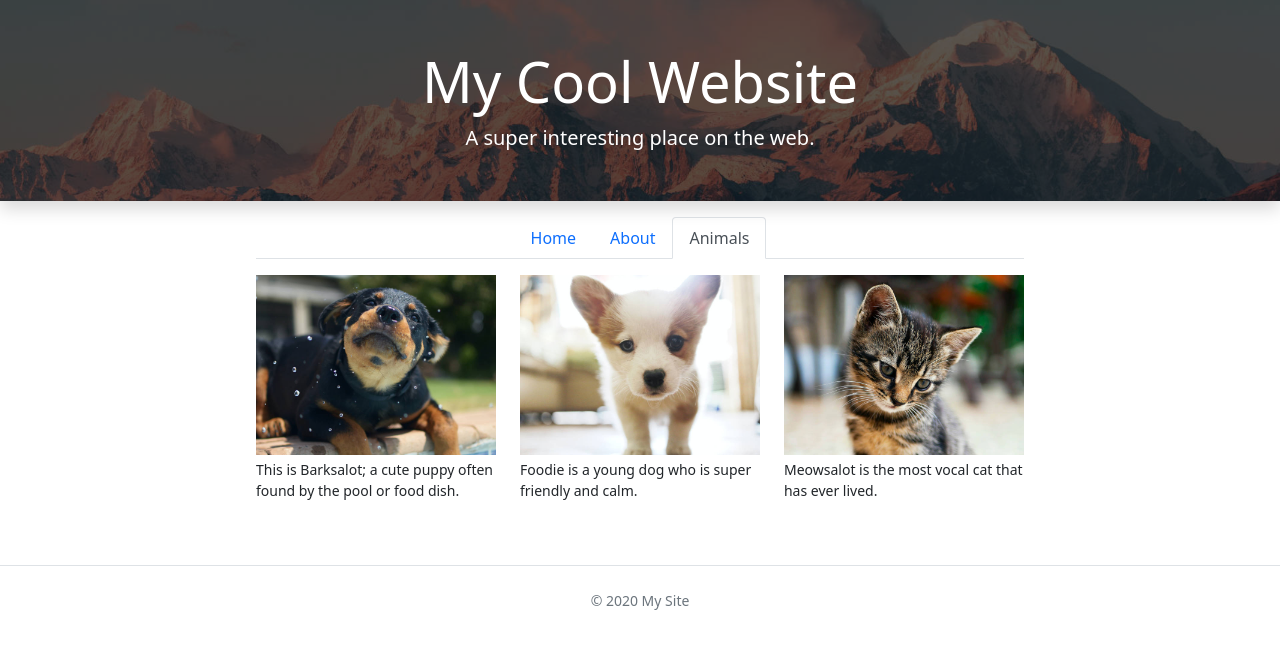
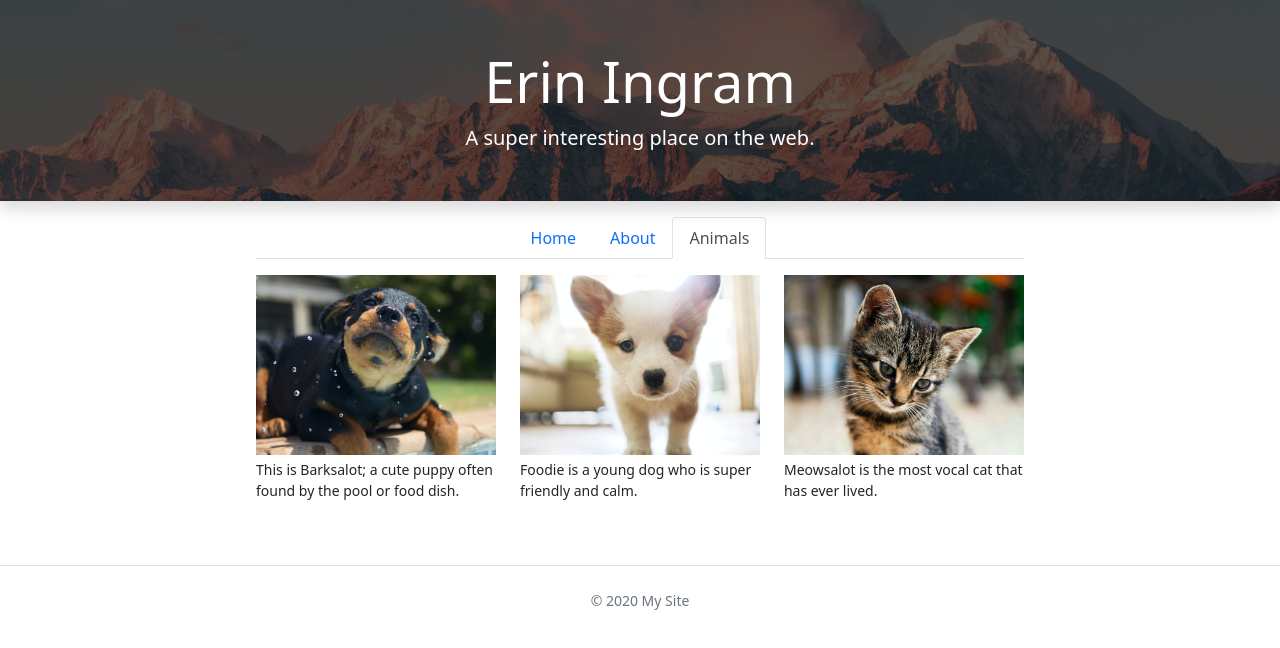
Before and after one commit to eriningram/my-example-site, a plain HTML site: page animals.html in a window 1280 px wide. Drawn offline with nearby package versions, Linux system fonts and the light colour scheme.

Commit message:
Changed headline on animals page

```diff
--- a/animals.html
+++ b/animals.html
@@ -8,7 +8,7 @@
   </head>
   <body>
     <div class="my-bg-photo bg-secondary text-white py-5 text-center shadow">
-      <h1 class="display-4">My Cool Website</h1>
+      <h1 class="display-4">Erin Ingram</h1>
       <p class="lead mb-0">A super interesting place on the web.</p>
     </div>
 
```
